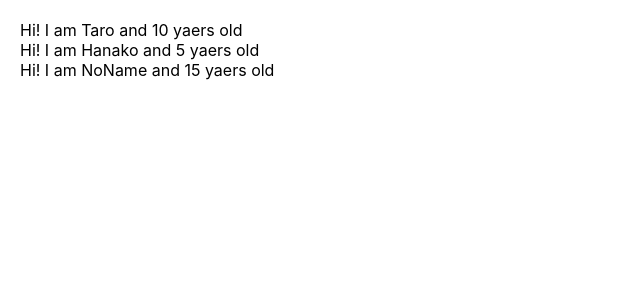
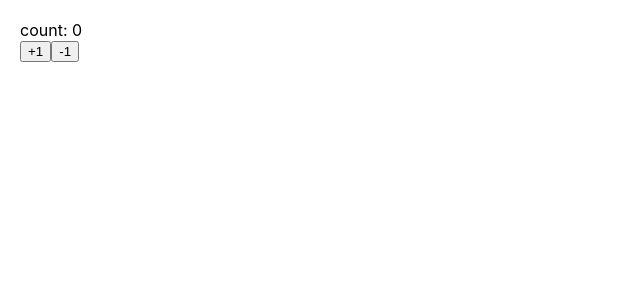
Before and after one commit to hinoko512/udemy-react-redux-appllication, a React (Create React App) app: page / in a window 1280 px wide. Shown: the top 300 px of the page, without its empty margins (0-640 px from the left). Built offline with nearby package versions, Linux system fonts and the light colour scheme.

Commit message:
learn state and setState

```diff
--- a/src/App.js
+++ b/src/App.js
@@ -1,30 +1,33 @@
-import React from 'react';
-import PropTypes from 'prop-types';
+import React, { useState } from 'react';
 
 const App = () => {
-  const profiles = [
-    { name: "Taro", age: 10},
-    { name: "Hanako", age: 5 },
-    { name: "NoName", age: 15}
-  ]
   return (
     <div style={{"padding": "20px"}}>
-      {profiles.map((profile, index) => {
-        return <User name={profile.name} age={profile.age} key={index}></User>
-      })}
+      <Counter></Counter>
     </div>
   );
 }
 
-const User = (props) => {
-  return (
-    <div>Hi! I am {props.name} and {props.age} yaers old</div>
+const Counter = (props) => {
+  const [count, setCount] = useState(0);
+
+  const handlePlusButton = () => {
+    console.log(count)
+    setCount(count+1)
+  }
+
+  const handleMinusButton = () => {
+    console.log(count)
+    setCount(count-1)
+  }
+
+  return(
+    <React.Fragment>
+      <div>count: {count}</div>
+      <button onClick={handlePlusButton}>+1</button>
+      <button onClick={handleMinusButton}>-1</button>
+    </React.Fragment>
   )
 }
 
-User.propTypes = {
-  name: PropTypes.string,
-  age: PropTypes.number.isRequired
-}
-
 export default App;
```
